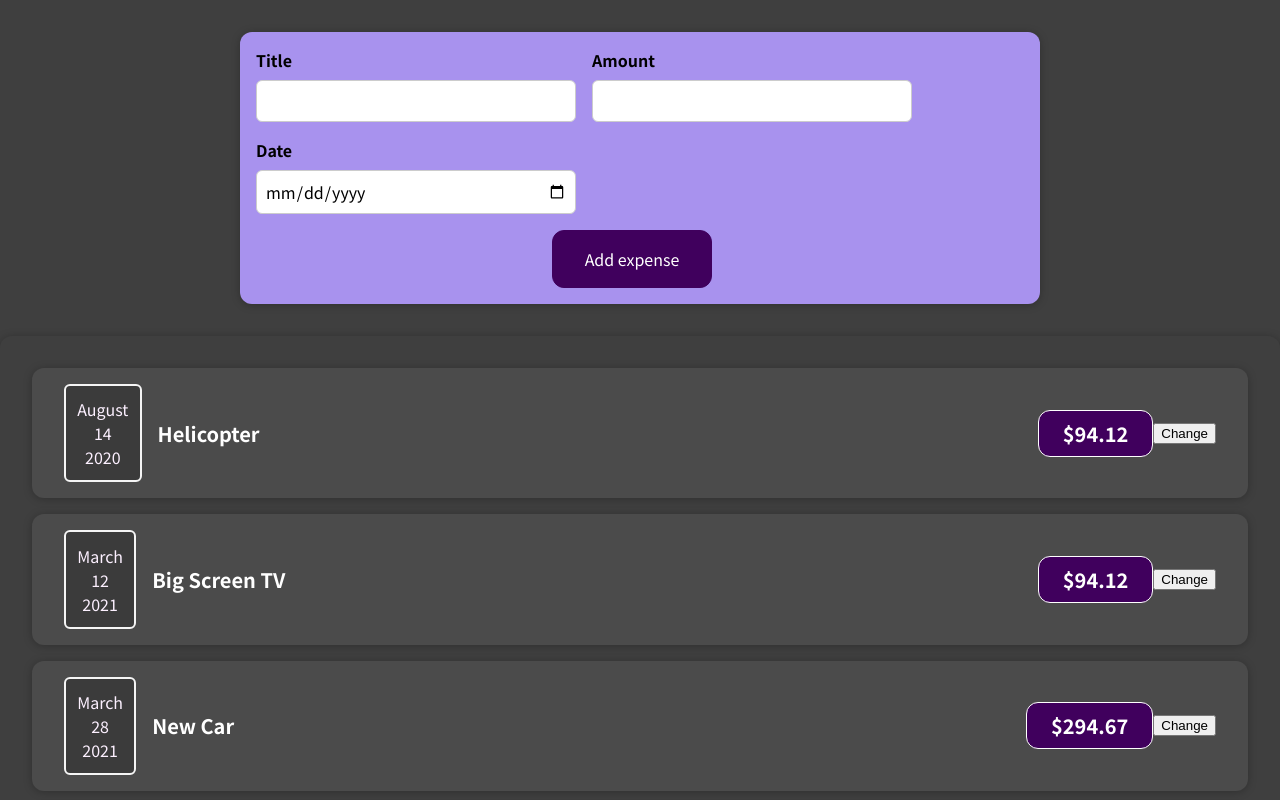
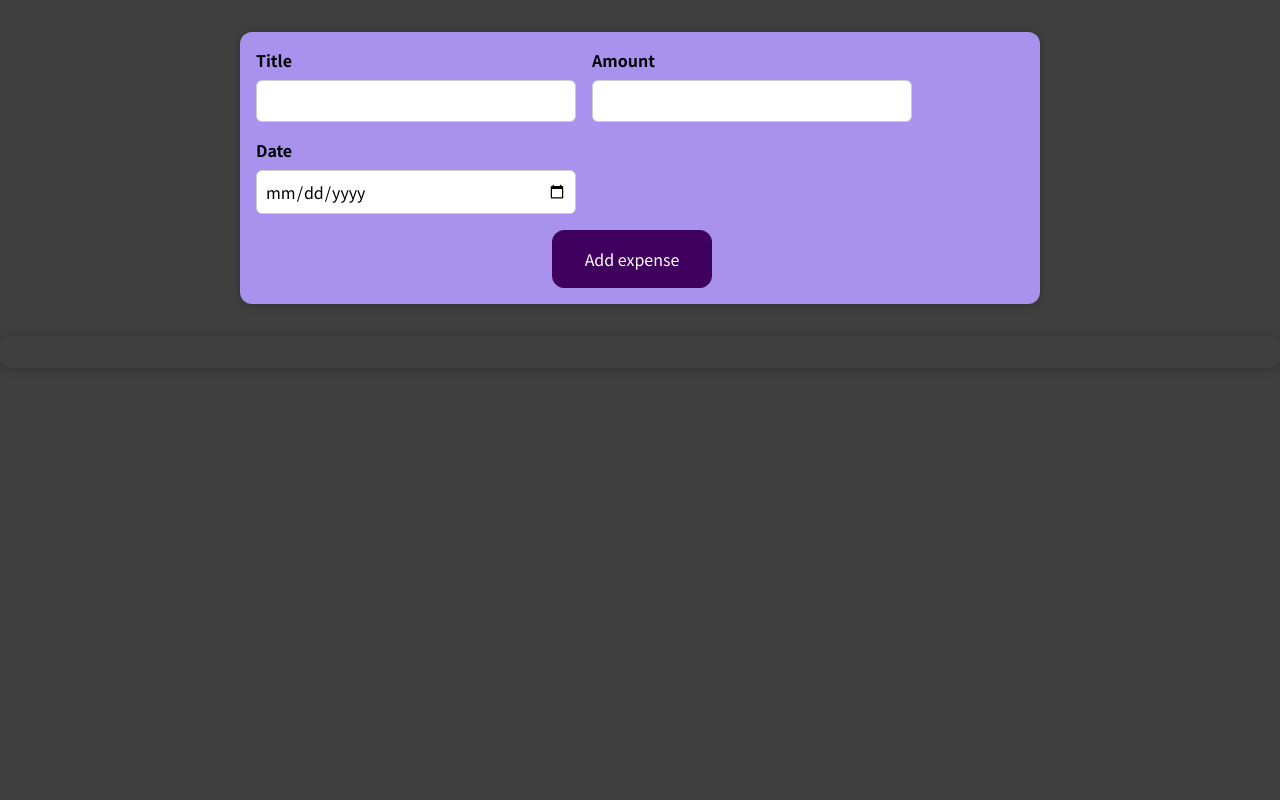
Before and after one commit to AlexDjangoX/subzeroreact, a React (Create React App) app: page / in a window 1280 px wide. Shown: the top 800 px of the page. Built offline with nearby package versions, Linux system fonts and the light colour scheme.

Commit message:
map function added ExpenseList.js. ExpenseForm.js onSubmitHandler updated

```diff
--- a/src/App.js
+++ b/src/App.js
@@ -1,38 +1,15 @@
-import React from "react";
+import React, { useState } from "react";
 import Expenses from "./components/Expenses/ExpensesList";
 import NewExpense from "./components/NewExpense/NewExpense";
+import { data } from "./utils/data";
 
 function App() {
-  const data = [
-    {
-      id: "e1",
-      title: "Helicopter",
-      amount: 94.12,
-      date: new Date(2020, 7, 14),
-    },
-    {
-      id: "e2",
-      title: "Big Screen TV",
-      amount: 799.49,
-      date: new Date(2021, 2, 12),
-    },
-    {
-      id: "e3",
-      title: "New Car",
-      amount: 294.67,
-      date: new Date(2021, 2, 28),
-    },
-    {
-      id: "e4",
-      title: "New Desk (Wooden)",
-      amount: 450.79,
-      date: new Date(2021, 5, 12),
-    },
-  ];
+  const [expenses, setExpenses] = useState([]);
+
   return (
     <div>
-      <NewExpense />
-      <Expenses data={data} />
+      <NewExpense setExpenses={setExpenses} />
+      <Expenses data={expenses} />
     </div>
   );
 }
--- a/src/components/Expenses/ExpenseDate.js
+++ b/src/components/Expenses/ExpenseDate.js
@@ -1,10 +1,10 @@
 import React from "react";
 import "../Expenses/css/ExpenseDate.css";
 
-function ExpenseDate(props) {
-  const month = props.date.toLocaleString("en-gb", { month: "long" });
-  const day = props.date.toLocaleString("en-gb", { day: "2-digit" });
-  const year = props.date.getFullYear();
+function ExpenseDate({ date }) {
+  const month = date.toLocaleString("en-gb", { month: "long" });
+  const day = date.toLocaleString("en-gb", { day: "2-digit" });
+  const year = date.getFullYear();
 
   return (
     <div className="expense-date">
--- a/src/components/Expenses/ExpenseItem.js
+++ b/src/components/Expenses/ExpenseItem.js
@@ -1,23 +1,18 @@
-import React, { useState } from "react";
+import React from "react";
 
 import "../Expenses/css/ExpenseItem.css";
 import ExpenseDate from "./ExpenseDate";
 import Card from "../UI/Card";
 
-const ExpenseItem = (props) => {
-  const [title, setTitle] = useState(props.title);
-
-  const clickHandler = () => {
-    setTitle("new");
-  };
+const ExpenseItem = ({ date, amount, title }) => {
   return (
     <Card className="expense-item">
-      <ExpenseDate date={props.date} />
+      <ExpenseDate date={date} name="ásda" />
       <div className="expense-item__description">
         <h2>{title}</h2>
-        <div className="expense-item__price">${props.amount}</div>
+        <div className="expense-item__price">{amount}</div>
       </div>
-      <button onClick={clickHandler}>Change</button>
+      <button>Change</button>
     </Card>
   );
 };
--- a/src/components/Expenses/ExpensesList.js
+++ b/src/components/Expenses/ExpensesList.js
@@ -5,30 +5,16 @@ import Card from "../UI/Card";
 function Expenses(props) {
   return (
     <Card className="expenses">
-      <ExpenseItem
-        id={props.data[0].id}
-        title={props.data[0].title}
-        amount={props.data[0].amount}
-        date={props.data[0].date}
-      />
-      <ExpenseItem
-        id={props.data[1].id}
-        title={props.data[1].title}
-        amount={props.data[0].amount}
-        date={props.data[1].date}
-      />
-      <ExpenseItem
-        id={props.data[2].id}
-        title={props.data[2].title}
-        amount={props.data[2].amount}
-        date={props.data[2].date}
-      />
-      <ExpenseItem
-        id={props.data[3].id}
-        title={props.data[3].title}
-        amount={props.data[3].amount}
-        date={props.data[3].date}
-      />
+      {props.data.map((item) => {
+        return (
+          <ExpenseItem
+            id={item.id}
+            title={item.title}
+            amount={item.amount}
+            date={item.date}
+          />
+        );
+      })}
     </Card>
   );
 }
--- a/src/components/NewExpense/ExpenseForm.js
+++ b/src/components/NewExpense/ExpenseForm.js
@@ -3,7 +3,7 @@
 import React, { useState } from "react";
 import "../NewExpense/css/ExpenseForm.css";
 
-const ExpenseForm = () => {
+const ExpenseForm = ({ setExpenses }) => {
   const [enteredTitle, setEnteredTitle] = useState("");
   const [enteredAmount, setEnteredAmount] = useState("");
   const [enteredDate, setEnteredDate] = useState("");
@@ -21,11 +21,13 @@ const ExpenseForm = () => {
   const onSubmitHandler = (event) => {
     event.preventDefault();
     const expenseData = {
-      title: enteredDate,
+      title: enteredTitle,
       amount: enteredAmount,
       date: new Date(enteredDate),
     };
-    console.log(expenseData);
+    setExpenses((prevs) => {
+      return [...prevs, expenseData];
+    });
     setEnteredTitle("");
     setEnteredDate("");
     setEnteredAmount("");
--- a/src/components/NewExpense/NewExpense.js
+++ b/src/components/NewExpense/NewExpense.js
@@ -2,10 +2,10 @@ import React from "react";
 import ExpenseForm from "./ExpenseForm";
 import "../NewExpense/css/NewExpense.css";
 
-const NewExpense = () => {
+const NewExpense = ({ setExpenses }) => {
   return (
     <div className="new-expense">
-      <ExpenseForm />
+      <ExpenseForm setExpenses={setExpenses} />
     </div>
   );
 };
--- /dev/null
+++ b/src/utils/data.js
@@ -0,0 +1,26 @@
+export const data = [
+  {
+    id: "e1",
+    title: "Helicopter",
+    amount: 94.12,
+    date: new Date(2020, 7, 14),
+  },
+  {
+    id: "e2",
+    title: "Big Screen TV",
+    amount: 799.49,
+    date: new Date(2021, 2, 12),
+  },
+  {
+    id: "e3",
+    title: "New Car",
+    amount: 294.67,
+    date: new Date(2021, 2, 28),
+  },
+  {
+    id: "e4",
+    title: "New Desk (Wooden)",
+    amount: 450.79,
+    date: new Date(2021, 5, 12),
+  },
+];
```
Also changed, not shown: 1 other file (tests, documents, lock files or other folders).
